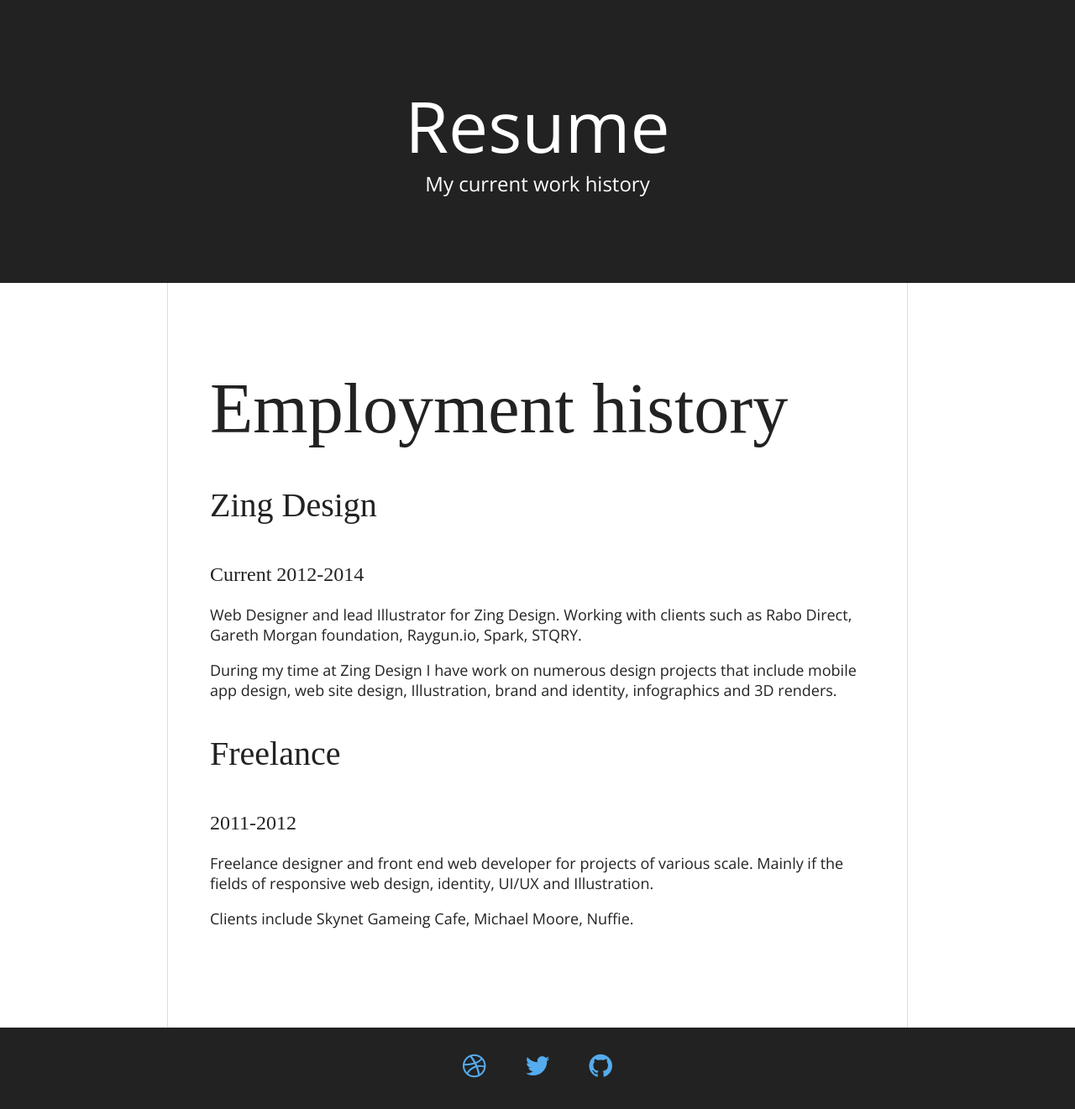
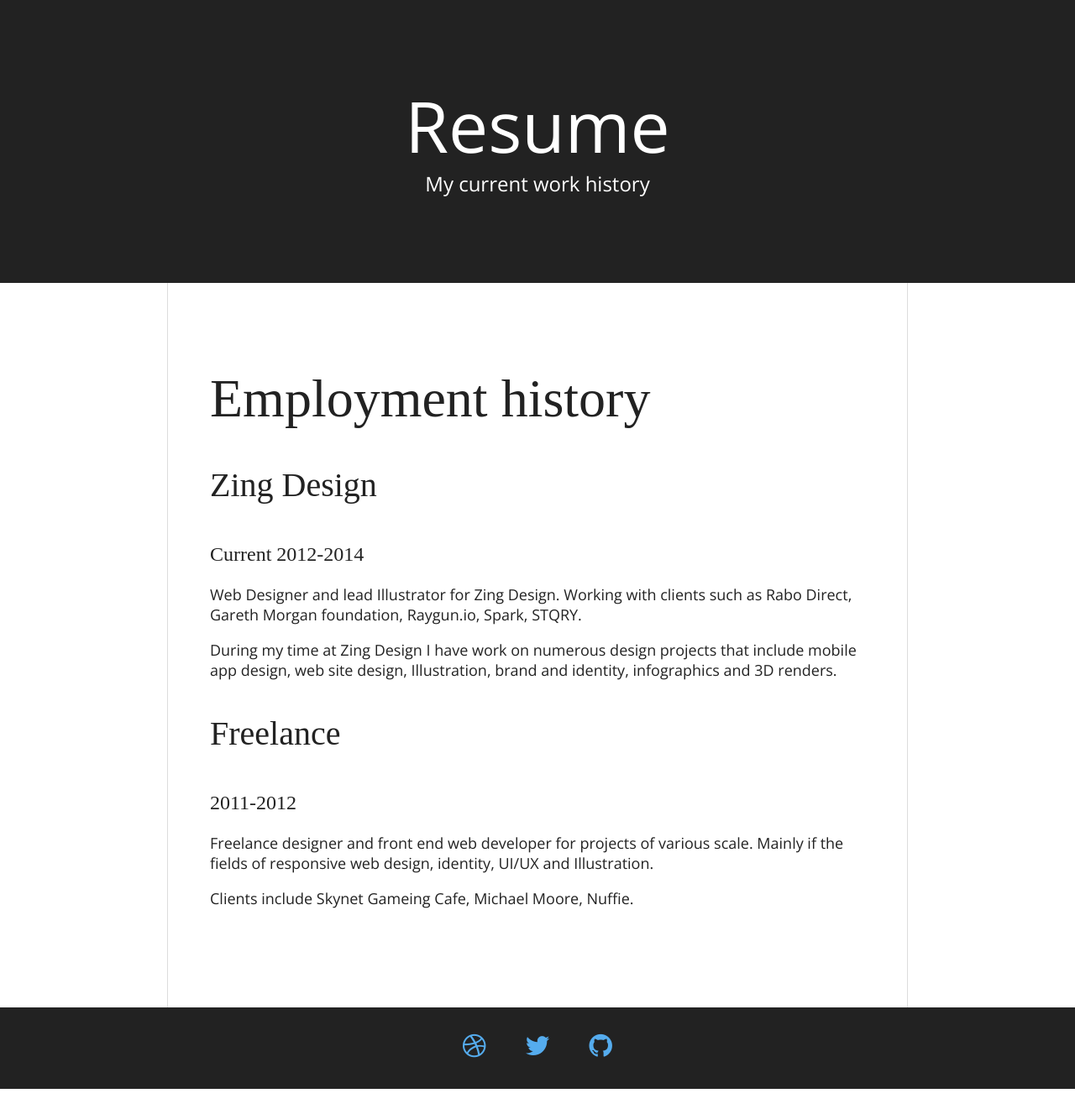
Before and after one commit to macorlett/macorlett.github.io, a Jekyll site: the page built from resume/index.md, in a window 1280 px wide. Shown: the whole page at 84% size. Built offline with Jekyll 4.4.1, drawn with Linux system fonts in a browser that asks for light colours; nearby versions of some CDN libraries; some web fonts are replaced; Markdown is read by kramdown in place of the engine named in the settings; after the commit the page ends 1297 px from its top, so only the background shows below that.

Commit message:
update css

```diff
--- a/css/style.css
+++ b/css/style.css
@@ -202,6 +202,10 @@
 #resume-main-content h2,#resume-main-content h3,#resume-main-content h4{
 	font-family: 'Gentium Book Basic', serif;
 }
+#resume-main-content h2{
+	font-weight: 400;
+	font-size: 4rem;
+}
 
 @media only screen and (max-width:600px){
 	h2{
```
